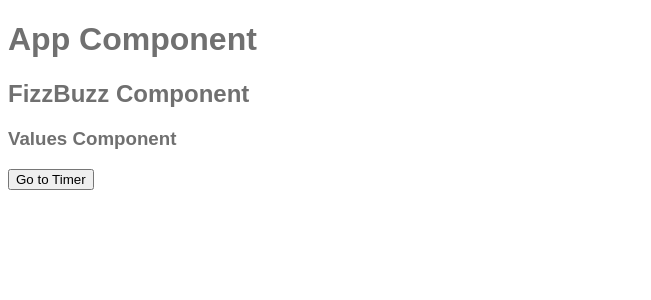
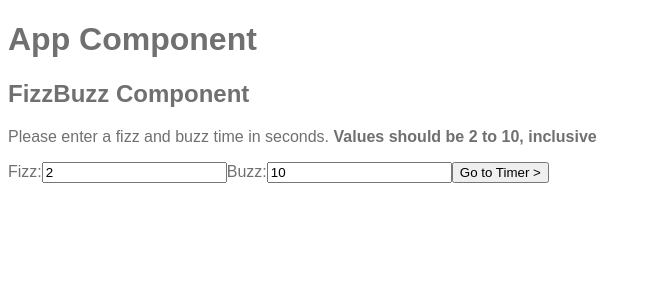
Before and after one commit to TangoYankee/fizzbuzztime, a React app: page / in a window 1280 px wide. Shown: the top 300 px of the page, without its empty margins (0-651 px from the left). Built offline with nearby package versions, Linux system fonts and the light colour scheme.

Commit message:
basic outline of values component

```diff
--- a/src/components/FizzBuzz/Values/index.tsx
+++ b/src/components/FizzBuzz/Values/index.tsx
@@ -3,15 +3,27 @@ import * as React from 'react'
 import { FizzBuzz } from 'components/FizzBuzz'
 
 type ValuesProps = {
-    toggleValuesAreShown: FizzBuzz['toggleValuesAreShown']
+  toggleValuesAreShown: FizzBuzz['toggleValuesAreShown'],
+  fizzValue: number,
+  buzzValue: number,
+  updateFizz: FizzBuzz['updateFizz'],
+  updateBuzz: FizzBuzz['updateBuzz']
 }
 
-export const Values = ({ toggleValuesAreShown }: ValuesProps) => {
+export const Values = ({ toggleValuesAreShown, fizzValue, buzzValue, updateFizz, updateBuzz }: ValuesProps) => {
   return (
     <div>
-      <h3>Values Component</h3>
+      <p>Please enter a fizz and buzz time in seconds. <strong>Values should be 2 to 10, inclusive</strong></p>
+      <label>
+        Fizz:
+        <input type="text" id="fizzValue" name="fizzValue" value={fizzValue} onChange={updateFizz} disabled={false}/>
+      </label>
+      <label>
+        Buzz:
+        <input type="text" id="buzzValue" name="buzzValue" value={buzzValue} onChange={updateBuzz} disabled={false}/>
+      </label>
       <button onClick={toggleValuesAreShown}>
-                Go to Timer
+        Go to Timer &gt;
       </button>
     </div>
   )
--- a/src/components/FizzBuzz/index.tsx
+++ b/src/components/FizzBuzz/index.tsx
@@ -3,17 +3,23 @@ import * as React from 'react'
 import { Timer } from 'components/FizzBuzz/Timer'
 import { Values } from 'components/FizzBuzz/Values'
 
-type MyState = {
-    valuesAreShown: boolean
+type FizzBuzzState = {
+  valuesAreShown: boolean
+  fizzValue: number
+  buzzValue: number
 }
 
-export class FizzBuzz extends React.Component<{}, MyState> {
+export class FizzBuzz extends React.Component<{}, FizzBuzzState> {
   constructor (props: any) {
     super(props)
     this.state = {
-      valuesAreShown: true
+      valuesAreShown: true,
+      fizzValue: 2,
+      buzzValue: 10
     }
     this.toggleValuesAreShown = this.toggleValuesAreShown.bind(this)
+    this.updateFizz = this.updateFizz.bind(this)
+    this.updateBuzz = this.updateBuzz.bind(this)
   }
 
   toggleValuesAreShown () {
@@ -22,9 +28,41 @@ export class FizzBuzz extends React.Component<{}, MyState> {
     })
   }
 
+  updateFizz: React.ChangeEventHandler<HTMLInputElement> = (event) => {
+    const fizzIn: number = Number(event.target.value)
+    if (Number.isInteger(fizzIn)) {
+      this.setState({
+        fizzValue: fizzIn
+      })
+    } else {
+      this.setState({
+        fizzValue: 2
+      })
+    }
+  }
+
+  updateBuzz: React.ChangeEventHandler<HTMLInputElement> = (event) => {
+    const buzzIn: number = Number(event.target.value)
+    if (Number.isInteger(buzzIn)) {
+      this.setState({
+        buzzValue: buzzIn
+      })
+    } else {
+      this.setState({
+        buzzValue: 3
+      })
+    }
+  }
+
   renderValues () {
     return (
-      <Values toggleValuesAreShown={() => this.toggleValuesAreShown()} />
+      <Values
+        toggleValuesAreShown={() => this.toggleValuesAreShown()}
+        fizzValue={this.state.fizzValue}
+        buzzValue={this.state.buzzValue}
+        updateFizz={(event) => this.updateFizz(event)}
+        updateBuzz={(event) => this.updateBuzz(event)}
+      />
     )
   }
 
```
